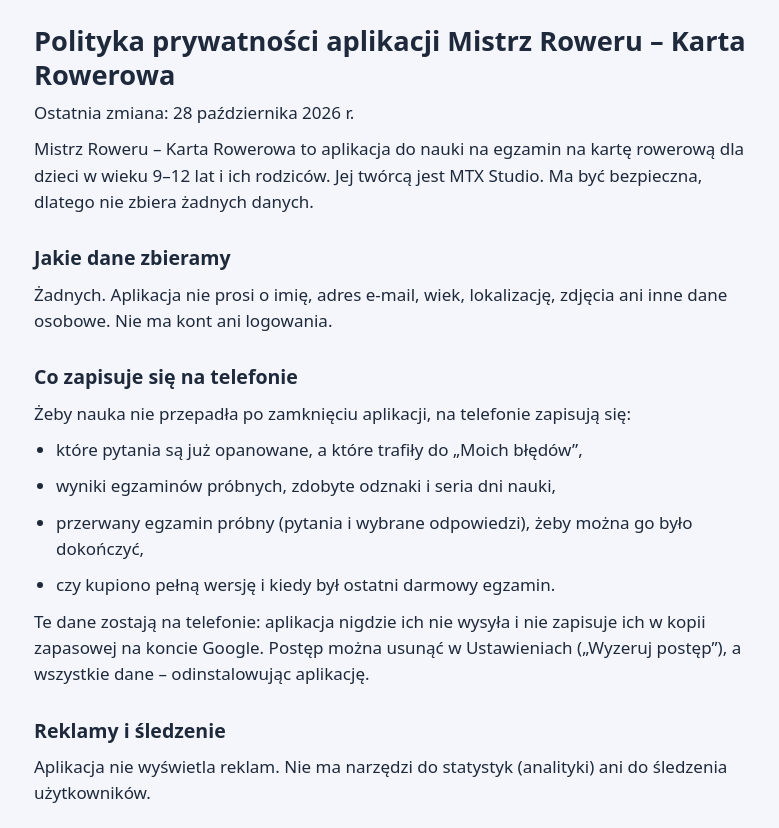
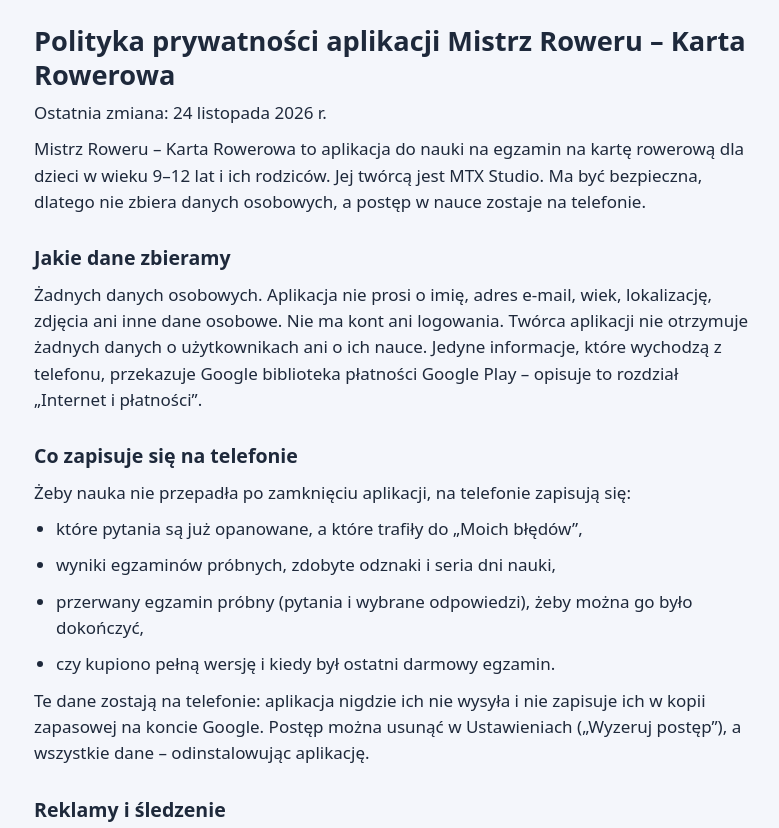
Before and after one commit to mtxstudiocyber/mtxstudio, a plain HTML site: page index.html in a window 1280 px wide. Shown: the top 828 px of the page, without its empty margins (246-1025 px from the left). Drawn offline with Linux system fonts and the light colour scheme.

Commit message:
Polityka prywatności – aktualizacja 24.11.2026 (nie zbiera danych osobowych)

```diff
--- a/index.html
+++ b/index.html
@@ -16,10 +16,10 @@ a{color:#1d4ed8}
 <body>
 <main>
 <h1>Polityka prywatności aplikacji Mistrz Roweru – Karta Rowerowa</h1>
-<p>Ostatnia zmiana: 28 października 2026 r.</p>
-<p>Mistrz Roweru – Karta Rowerowa to aplikacja do nauki na egzamin na kartę rowerową dla dzieci w wieku 9–12 lat i ich rodziców. Jej twórcą jest MTX Studio. Ma być bezpieczna, dlatego nie zbiera żadnych danych.</p>
+<p>Ostatnia zmiana: 24 listopada 2026 r.</p>
+<p>Mistrz Roweru – Karta Rowerowa to aplikacja do nauki na egzamin na kartę rowerową dla dzieci w wieku 9–12 lat i ich rodziców. Jej twórcą jest MTX Studio. Ma być bezpieczna, dlatego nie zbiera danych osobowych, a postęp w nauce zostaje na telefonie.</p>
 <h2>Jakie dane zbieramy</h2>
-<p>Żadnych. Aplikacja nie prosi o imię, adres e-mail, wiek, lokalizację, zdjęcia ani inne dane osobowe. Nie ma kont ani logowania.</p>
+<p>Żadnych danych osobowych. Aplikacja nie prosi o imię, adres e-mail, wiek, lokalizację, zdjęcia ani inne dane osobowe. Nie ma kont ani logowania. Twórca aplikacji nie otrzymuje żadnych danych o użytkownikach ani o ich nauce. Jedyne informacje, które wychodzą z telefonu, przekazuje Google biblioteka płatności Google Play – opisuje to rozdział „Internet i płatności”.</p>
 <h2>Co zapisuje się na telefonie</h2>
 <p>Żeby nauka nie przepadła po zamknięciu aplikacji, na telefonie zapisują się:</p>
 <ul>
```
